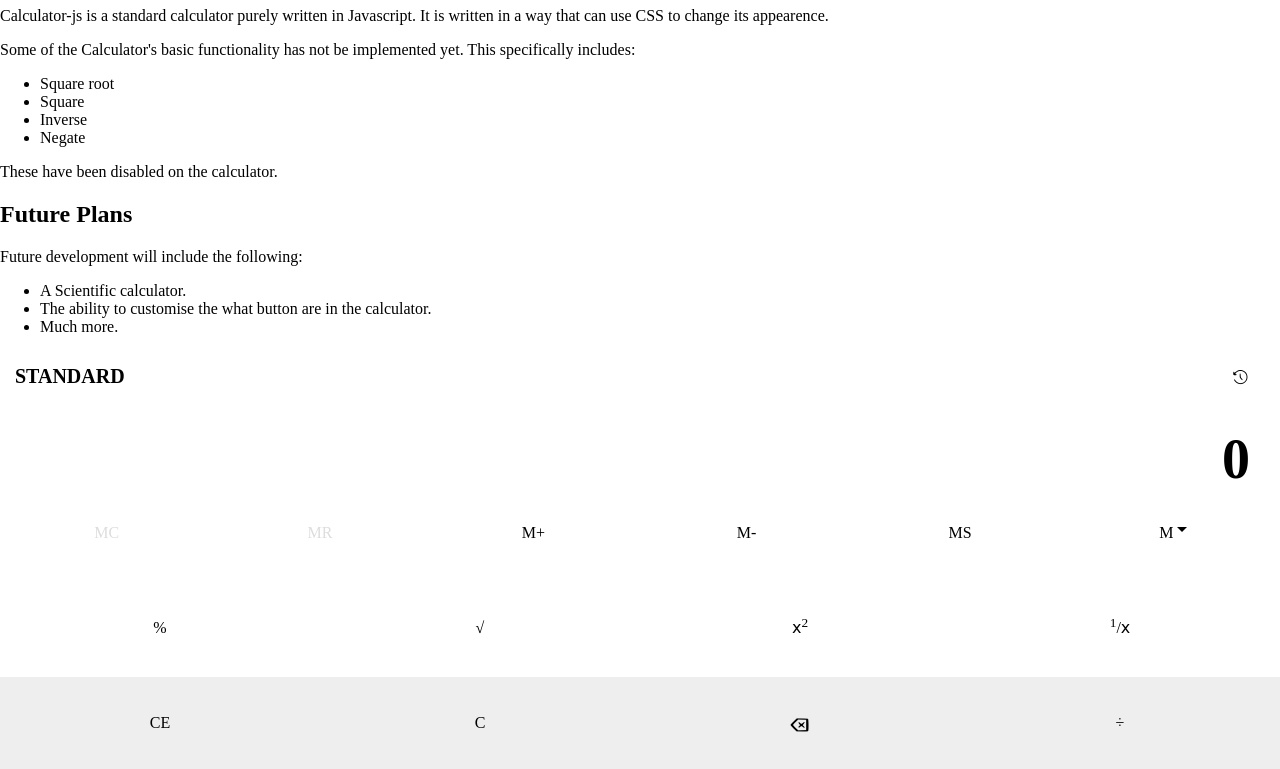
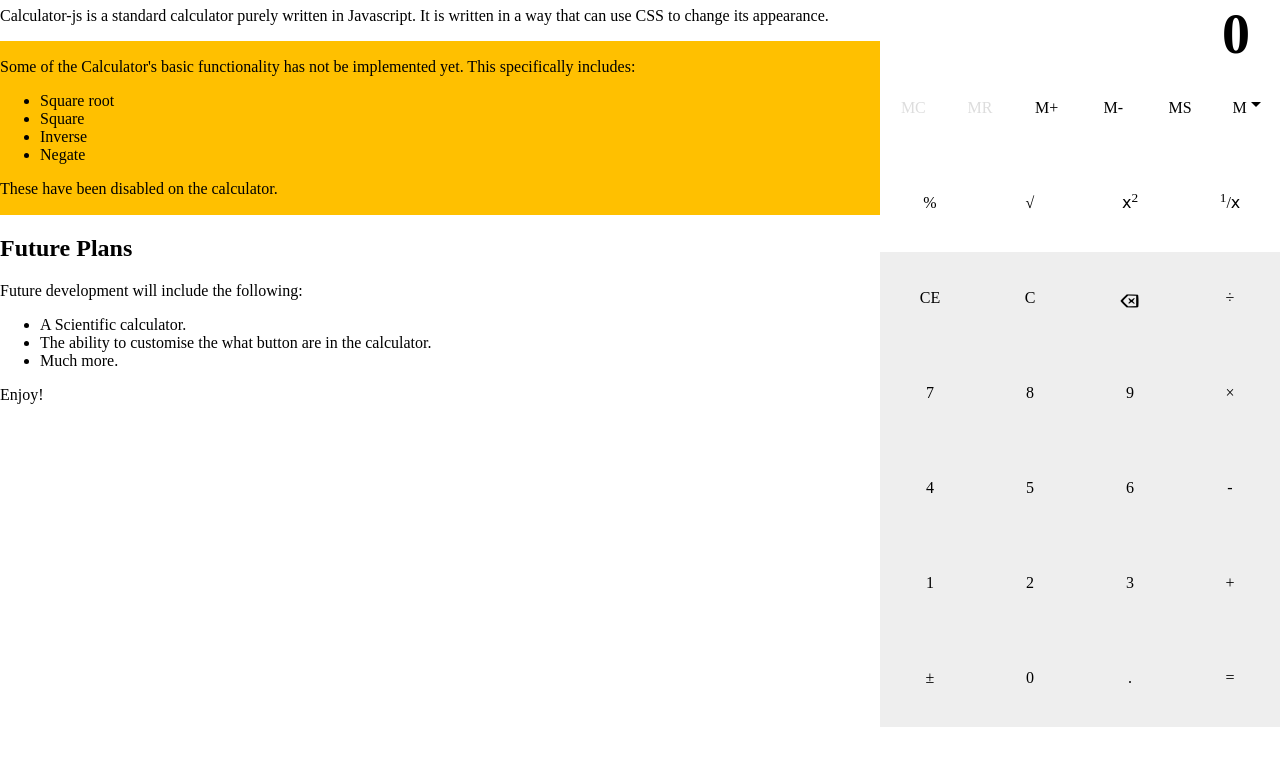
Before and after one commit to eliasem/Calculator-js, a website: page docs/index.html in a window 1280 px wide. Shown: the part 73-842 px from the top of the page. After the commit the page ends 800 px from the top, so only its background shows below. Drawn offline with Linux system fonts and the light colour scheme; files whose address does not match are found by name; a web font is replaced by a local one.

Commit message:
Css doc update.

```diff
--- a/docs/css/custom.css
+++ b/docs/css/custom.css
@@ -1,2 +1,5 @@
 .demo-area { position: absolute; right: 0; top: 0; width: 400px; }
 .demo-area .calculator { display: inline-block; width:100%; }
+
+.content { width: calc(100% - 400px); }
+.important { background: #ffc000; margin-left: -8px; padding: 1px 0 1px 8px; }
--- a/docs/index.html
+++ b/docs/index.html
@@ -7,6 +7,7 @@
     <title>Calculator-js </title>
 
     <link rel="stylesheet" href="/calculator-js/css/Calculator.css">
+    <link rel="stylesheet" href="/calculator-js/css/custom.css">
 
     <script src="/calculator-js/Calculator.js"></script>
 </head>
@@ -22,9 +23,10 @@
     <h1>Calculator Demo</h1>
     <div class="content">
         <p>Calculator-js is a standard calculator purely written in Javascript. It is written in a way that can use CSS
-        to change its appearence.
+        to change its appearance.
         </p>
-        <p class="important">Some of the Calculator's basic functionality has not be implemented yet. This specifically
+        <div class="important">
+            <p>Some of the Calculator's basic functionality has not be implemented yet. This specifically
             includes:</p>
             <ul>
                 <li>Square root</li>
@@ -33,6 +35,7 @@
                 <li>Negate</li>
             </ul>
             <p>These have been disabled on the calculator.</p>
+        </div>
         <h2>Future Plans</h2>
         <p>Future development will include the following: </p>
         <ul>
@@ -40,6 +43,7 @@
             <li>The ability to customise the what button are in the calculator.</li>
             <li>Much more.</li>
         </ul>
+        <p>Enjoy!</p>
     </div>
     <div class="demo-area"></div>
 </body>
```
Lines whose indentation alone changed are shown as unchanged.
